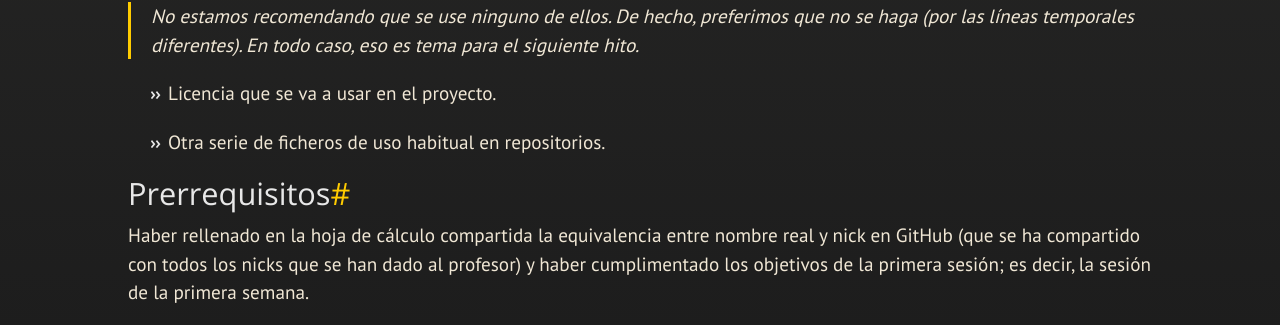
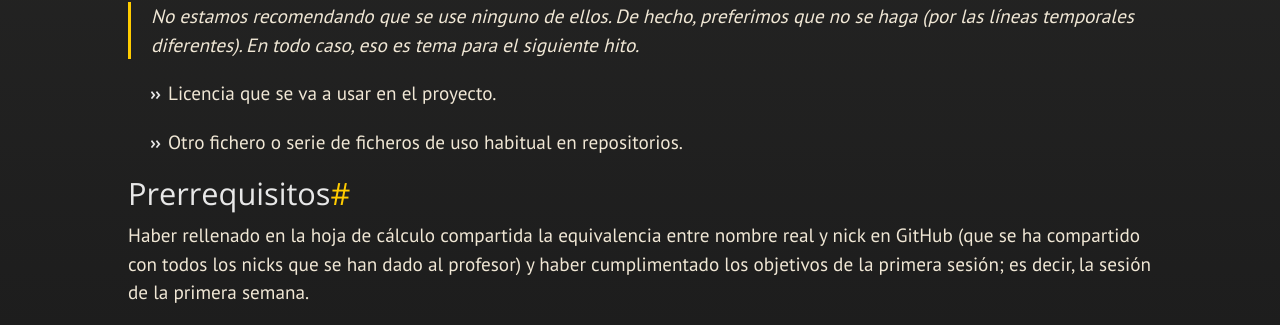
Before and after one commit to JJ/IV, a Jekyll site: the page built from documentos/proyecto/0.Repositorio.md, in a window 1280 px wide and 900 px high, scrolled down 371 px. Shown: the part 131-456 px from the top of the window. Built offline with Jekyll 4.4.1, drawn with Linux system fonts in a browser that asks for light colours; nearby versions of some CDN libraries; some web fonts are replaced; our own code applies the rules of GitHub Pages for plain Markdown files.

Commit message:
Sync documentos/proyecto/0.Repositorio.md de master a gh-pages

```diff
--- a/documentos/proyecto/0.Repositorio.md
+++ b/documentos/proyecto/0.Repositorio.md
@@ -31,7 +31,7 @@ de despliegue de una aplicación. El repositorio contendrá
 
 * Licencia que se va a usar en el proyecto.
 
-* Otra serie de ficheros de uso habitual en repositorios.
+* Otro fichero o serie de ficheros de uso habitual en repositorios.
 
 Prerrequisitos
 --------------------
@@ -87,7 +87,7 @@ que incluyen, pero no se limitan, a
 Entrega de la práctica
 --------------------------------
 Subir los fuentes a GitHub y
-[añadir al fichero de entrega del proyecto, en la fila correspondiente, el nombre del proyecto, el autor y un enlace al mismo y hacer un **pull request**](https://github.com/JJ/IV-19-20/blob/master/proyectos/hito-.md0).
+[añadir al fichero de entrega del proyecto, en la fila correspondiente, el nombre del proyecto, el autor y un enlace al mismo y hacer un **pull request**](https://github.com/JJ/IV-19-20/blob/master/proyectos/hito-0.md).
 
 Cada proyecto tendrá su *propio repositorio* en GitHub. La
 documentación se incluirá en ficheros con el formato Markdown (en su
```
